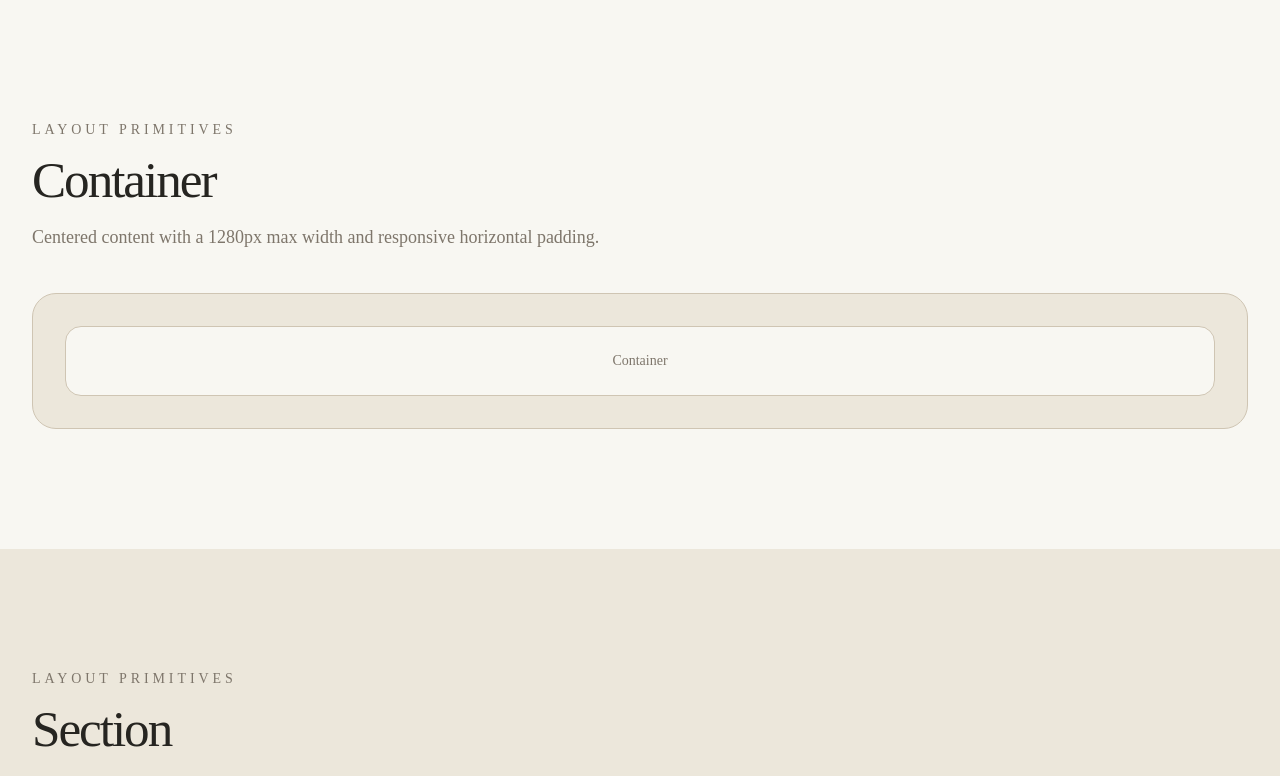
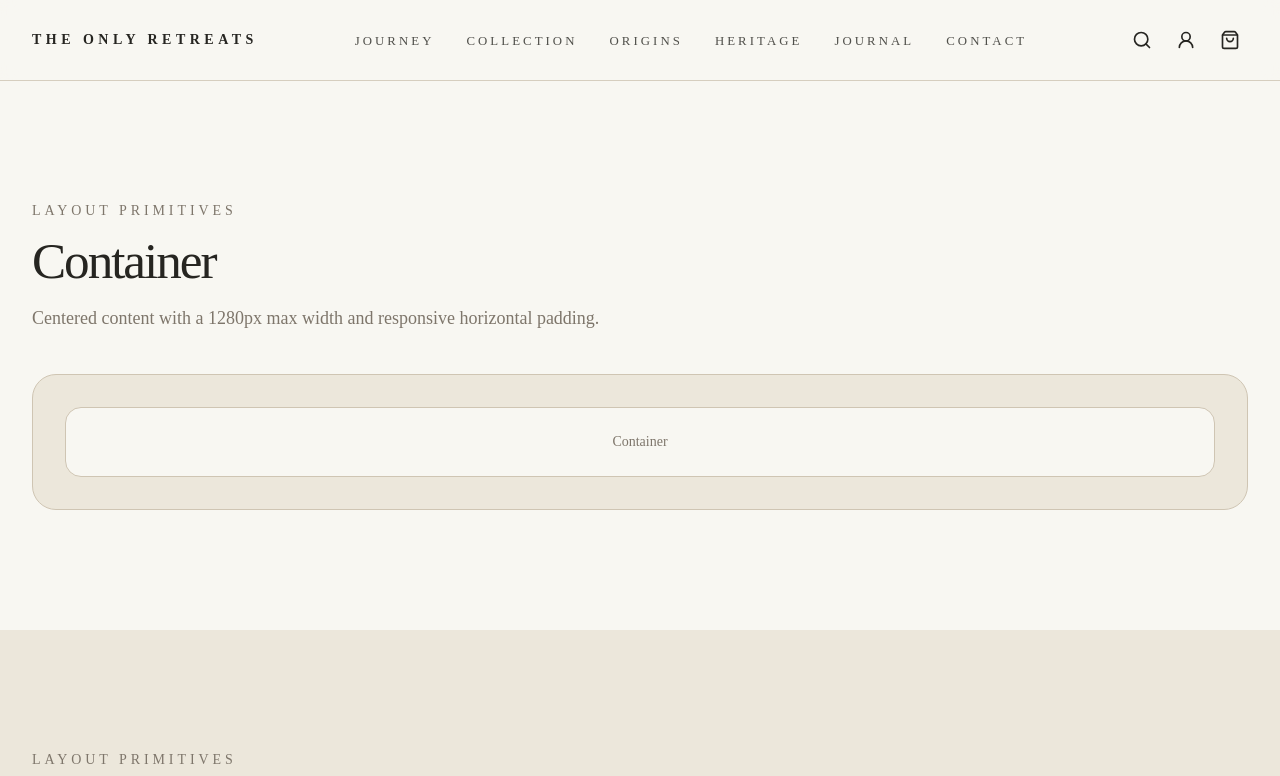
Before and after one commit to Samyak26K/the-only-retreats, a Next.js app: page /design-system in a window 1280 px wide. Shown: the top 776 px of the page. Built offline with nearby package versions, Linux system fonts and the light colour scheme; no server answers; a web font is replaced by a local one.

Commit message:
feat: implement application shell and design foundation

```diff
--- a/app/layout.tsx
+++ b/app/layout.tsx
@@ -6,6 +6,7 @@ import {
   Tiro_Devanagari_Sanskrit,
 } from "next/font/google";
 
+import { Header } from "@/components/layout/Header";
 import { SITE_NAME } from "@/lib/constants";
 import { AppProviders } from "@/providers/app-providers";
 
@@ -59,7 +60,10 @@ export default function RootLayout({
       className={`${displayFont.variable} ${headingFont.variable} ${bodyFont.variable} ${sanskritFont.variable} h-full antialiased`}
     >
       <body className="flex min-h-full flex-col bg-background text-foreground">
-        <AppProviders>{children}</AppProviders>
+        <AppProviders>
+          <Header />
+          <main className="flex-1">{children}</main>
+        </AppProviders>
       </body>
     </html>
   );
--- /dev/null
+++ b/components/layout/DesktopNavigation.tsx
@@ -0,0 +1,32 @@
+import Link from "next/link";
+
+const navItems = [
+  { label: "Journey", href: "#journey" },
+  { label: "Collection", href: "#collection" },
+  { label: "Origins", href: "#origins" },
+  { label: "Heritage", href: "#heritage" },
+  { label: "Journal", href: "#journal" },
+  { label: "Contact", href: "#contact" },
+];
+
+export function DesktopNavigation() {
+  return (
+    <nav
+      aria-label="Primary"
+      className="hidden flex-1 items-center justify-center md:flex"
+    >
+      <ul className="flex items-center gap-6 xl:gap-8">
+        {navItems.map((item) => (
+          <li key={item.label}>
+            <Link
+              href={item.href}
+              className="text-[0.8rem] font-medium uppercase tracking-[0.24em] text-foreground/80 transition-colors hover:text-foreground"
+            >
+              {item.label}
+            </Link>
+          </li>
+        ))}
+      </ul>
+    </nav>
+  );
+}
--- /dev/null
+++ b/components/layout/Header.tsx
@@ -0,0 +1,65 @@
+"use client";
+
+import { useState } from "react";
+import { Menu, Search, ShoppingBag, UserRound } from "lucide-react";
+import Link from "next/link";
+
+import { DesktopNavigation } from "@/components/layout/DesktopNavigation";
+import { MobileDrawer } from "@/components/layout/MobileDrawer";
+import { Container } from "@/components/ui/Container";
+
+export function Header() {
+  const [mobileOpen, setMobileOpen] = useState(false);
+
+  return (
+    <header className="sticky top-0 z-40 border-b border-border/80 bg-background/90 backdrop-blur supports-[backdrop-filter]:bg-background/80">
+      <Container className="flex h-16 items-center justify-between gap-4 md:h-20">
+        <div className="flex items-center gap-3">
+          <button
+            type="button"
+            aria-label="Open menu"
+            onClick={() => setMobileOpen(true)}
+            className="rounded-full p-2 text-foreground transition-colors hover:bg-surface md:hidden"
+          >
+            <Menu className="size-5" />
+          </button>
+
+          <Link
+            href="/"
+            className="text-sm font-semibold uppercase tracking-[0.32em] text-foreground"
+          >
+            The Only Retreats
+          </Link>
+        </div>
+
+        <DesktopNavigation />
+
+        <div className="flex items-center gap-2">
+          <button
+            type="button"
+            aria-label="Search"
+            className="hidden rounded-full p-2 text-foreground transition-colors hover:bg-surface md:inline-flex"
+          >
+            <Search className="size-5" />
+          </button>
+          <button
+            type="button"
+            aria-label="Account"
+            className="hidden rounded-full p-2 text-foreground transition-colors hover:bg-surface md:inline-flex"
+          >
+            <UserRound className="size-5" />
+          </button>
+          <button
+            type="button"
+            aria-label="Cart"
+            className="rounded-full p-2 text-foreground transition-colors hover:bg-surface"
+          >
+            <ShoppingBag className="size-5" />
+          </button>
+        </div>
+      </Container>
+
+      <MobileDrawer open={mobileOpen} onClose={() => setMobileOpen(false)} />
+    </header>
+  );
+}
--- /dev/null
+++ b/components/layout/MobileDrawer.tsx
@@ -0,0 +1,72 @@
+import { useEffect } from "react";
+import { X } from "lucide-react";
+
+import { MobileNavigation } from "@/components/layout/MobileNavigation";
+import { cn } from "@/lib/utils";
+
+type MobileDrawerProps = {
+  open: boolean;
+  onClose: () => void;
+};
+
+export function MobileDrawer({ open, onClose }: MobileDrawerProps) {
+  useEffect(() => {
+    if (!open) {
+      return;
+    }
+
+    const handleKeyDown = (event: KeyboardEvent) => {
+      if (event.key === "Escape") {
+        onClose();
+      }
+    };
+
+    window.addEventListener("keydown", handleKeyDown);
+
+    return () => window.removeEventListener("keydown", handleKeyDown);
+  }, [open, onClose]);
+
+  return (
+    <div className="md:hidden">
+      <div
+        className={cn(
+          "fixed inset-0 z-40 bg-[color:rgba(38,37,33,0.5)] transition-opacity duration-200",
+          open
+            ? "pointer-events-auto opacity-100"
+            : "pointer-events-none opacity-0",
+        )}
+        onClick={onClose}
+        aria-hidden="true"
+      />
+
+      <aside
+        id="mobile-drawer"
+        role="dialog"
+        aria-modal="true"
+        aria-label="Mobile navigation"
+        className={cn(
+          "fixed inset-y-0 left-0 z-50 flex w-[85vw] max-w-[20rem] flex-col border-r border-border bg-background p-5 shadow-lg transition-transform duration-200",
+          open ? "translate-x-0" : "-translate-x-full",
+        )}
+      >
+        <div className="flex items-center justify-between">
+          <span className="text-sm font-semibold uppercase tracking-[0.24em] text-muted">
+            Menu
+          </span>
+          <button
+            type="button"
+            aria-label="Close menu"
+            onClick={onClose}
+            className="rounded-full p-2 text-foreground transition-colors hover:bg-surface"
+          >
+            <X className="size-5" />
+          </button>
+        </div>
+
+        <div className="mt-8 flex-1">
+          <MobileNavigation onNavigate={onClose} />
+        </div>
+      </aside>
+    </div>
+  );
+}
--- /dev/null
+++ b/components/layout/MobileNavigation.tsx
@@ -0,0 +1,30 @@
+import Link from "next/link";
+
+const navItems = [
+  { label: "Journey", href: "#journey" },
+  { label: "Collection", href: "#collection" },
+  { label: "Origins", href: "#origins" },
+  { label: "Heritage", href: "#heritage" },
+  { label: "Journal", href: "#journal" },
+  { label: "Contact", href: "#contact" },
+];
+
+export function MobileNavigation({ onNavigate }: { onNavigate?: () => void }) {
+  return (
+    <nav aria-label="Mobile" className="flex flex-col gap-4">
+      <ul className="flex flex-col gap-3">
+        {navItems.map((item) => (
+          <li key={item.label}>
+            <Link
+              href={item.href}
+              onClick={onNavigate}
+              className="block text-base font-medium uppercase tracking-[0.24em] text-foreground transition-colors hover:text-muted"
+            >
+              {item.label}
+            </Link>
+          </li>
+        ))}
+      </ul>
+    </nav>
+  );
+}
```
